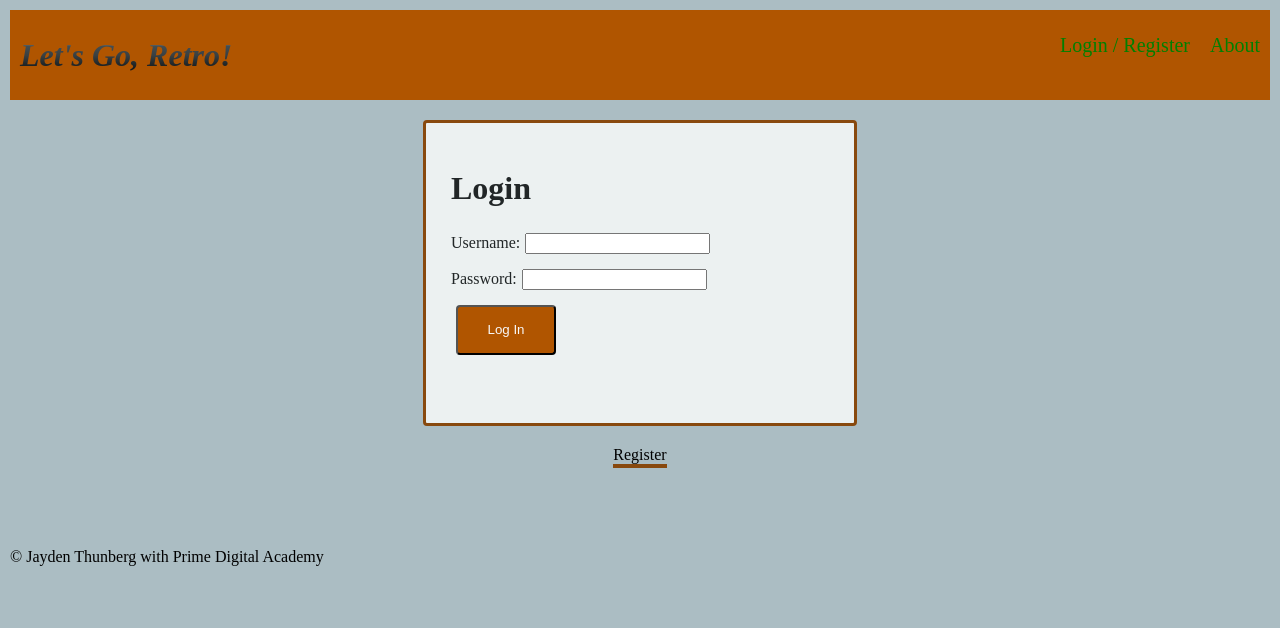
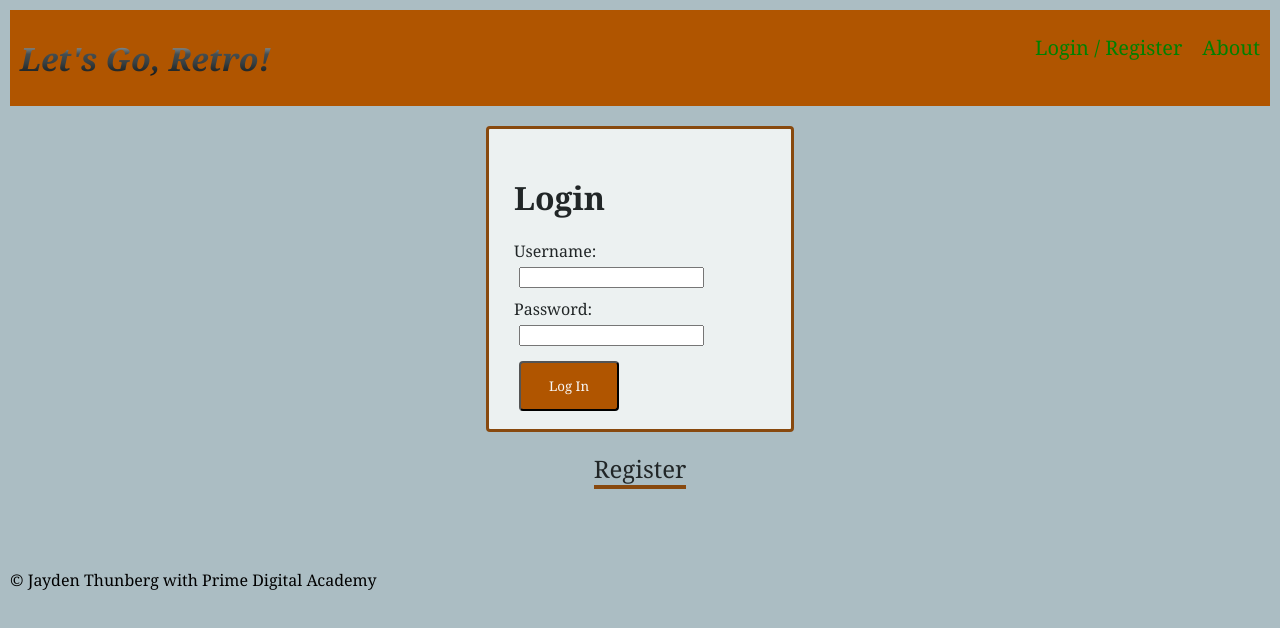
Before and after one commit to JaydenThunberg/solo-project, a React (Create React App) app: page /#/home in a window 1280 px wide. Shown: the top 628 px of the page. Built offline with nearby package versions, Linux system fonts and the light colour scheme; no server answers.

Commit message:
all font matching throughout app

```diff
--- a/src/components/App/App.css
+++ b/src/components/App/App.css
@@ -1,5 +1,5 @@
 body {
-    font-family: serif;
+    font-family: Cambria, Cochin, Georgia, Times, 'Times New Roman', serif;
     margin: 0px;
     background-color: rgb(171, 189, 195);
 }
@@ -12,7 +12,7 @@ body {
 form {
     background-color: rgb(236, 241, 241);
     color: rgb(33, 38, 39);
-    width: 30%;
+    width: 20%;
     height: 250px;
     margin: 20px auto;
     padding: 25px;
@@ -34,6 +34,7 @@ input {
   min-width: 100px;
   outline:0;
   cursor: pointer;
+  font-family: Cambria, Cochin, Georgia, Times, 'Times New Roman', serif;
 }
 
 .log-in:hover, .log-out:hover, .register:hover {
@@ -43,13 +44,14 @@ input {
 /* This line makes the "Register" and "Login" buttons look like links */
 .link-button {
     background:none;
-    color:inherit;
+    color: rgb(33, 38, 39);
     border:none;
     padding:0;
     font: inherit;
     outline:0;
     border-bottom:4px solid  #88490e;
     cursor: pointer;
+    font-size: 24px;
 }
 
 .App{
--- a/src/components/Nav/Nav.css
+++ b/src/components/Nav/Nav.css
@@ -4,7 +4,7 @@
     display: inline-block;
     /* color: #f2f2f2; */
     padding-left: 10px;
-    background: -webkit-linear-gradient(rgb(230, 243, 248), rgb(68, 77, 80), rgb(57, 64, 66),  rgb(33, 38, 39), rgb(11, 13, 14));
+    background: -webkit-linear-gradient(rgb(230, 243, 248), rgb(142, 151, 155), rgb(68, 77, 80), rgb(57, 64, 66),  rgb(33, 38, 39), rgb(11, 13, 14));
     -webkit-background-clip: text;
     -webkit-text-fill-color: transparent;
 }
@@ -28,6 +28,7 @@
   border:none;
   cursor: pointer;
   outline:0;
+  font-family: Cambria, Cochin, Georgia, Times, 'Times New Roman', serif;
 }
 
 .nav-link:hover {
```
